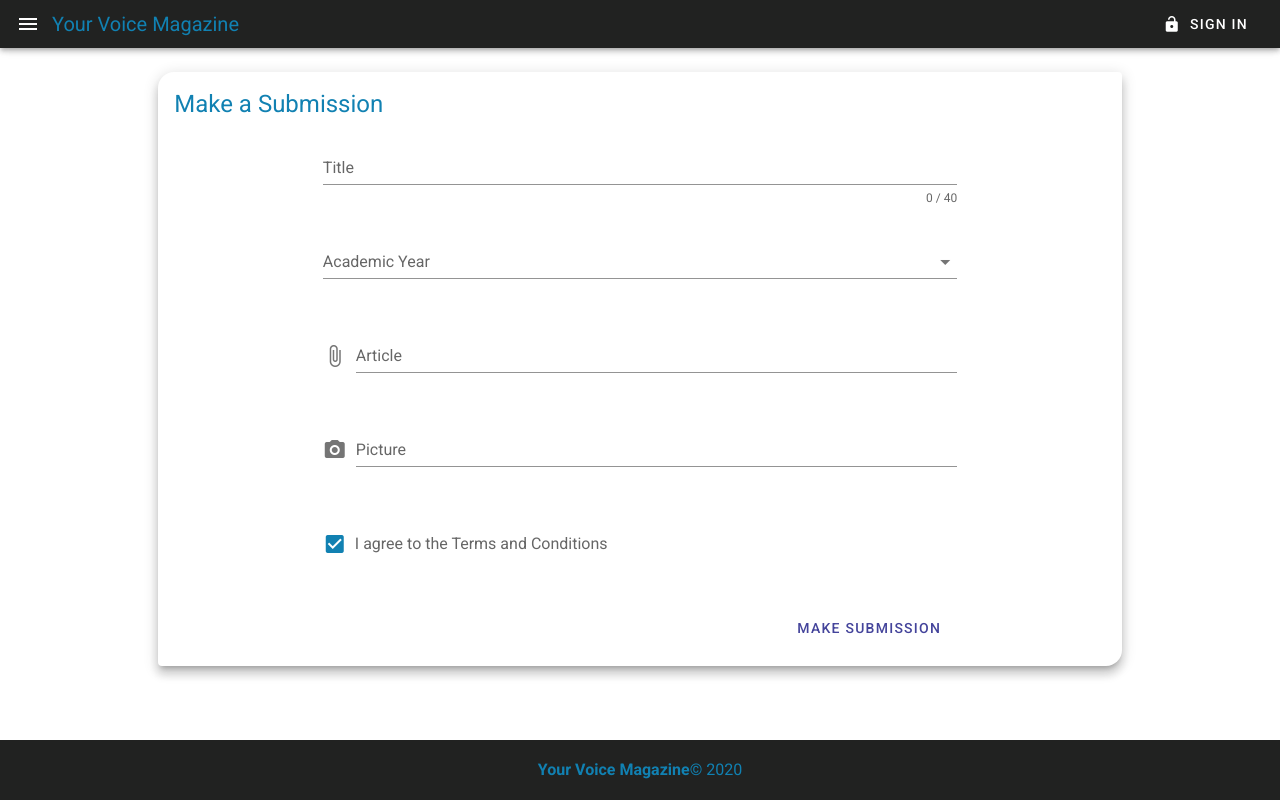
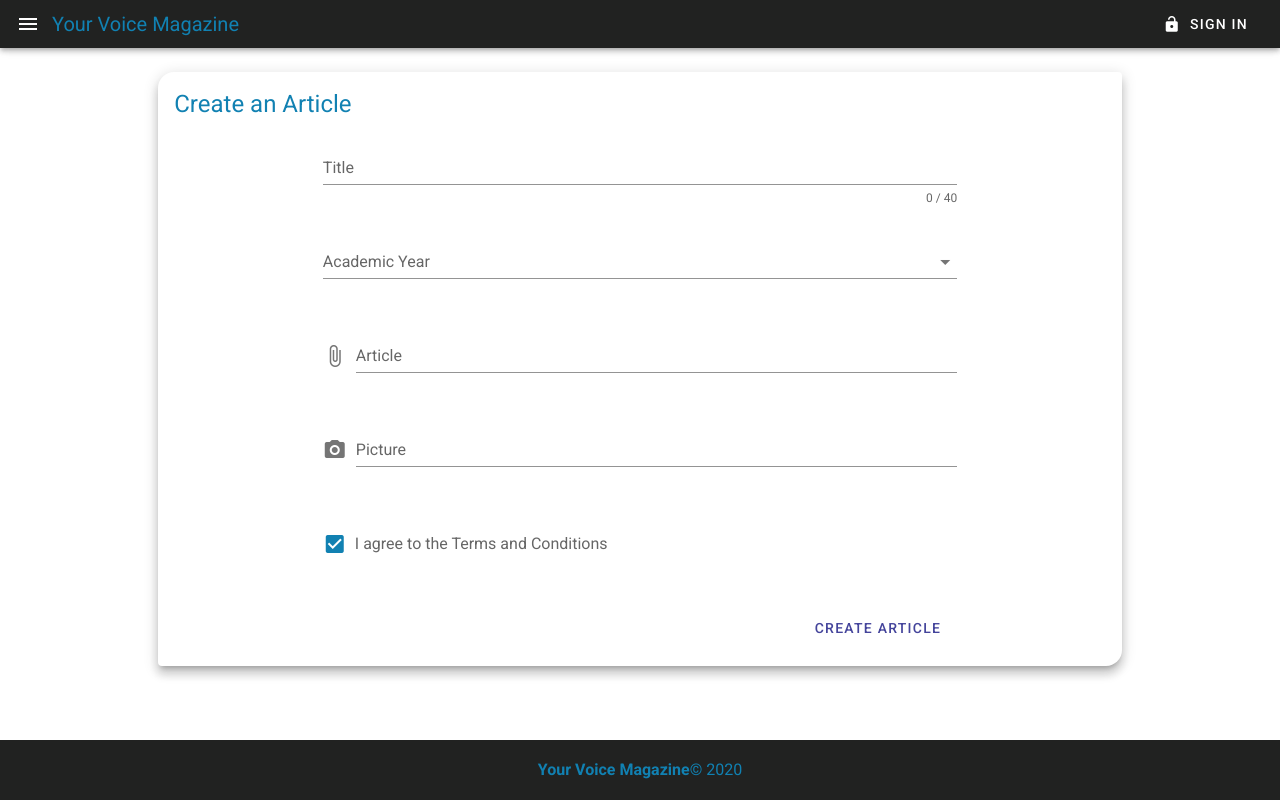
Before and after one commit to EWSD2/your-voice-client, a Nuxt app: page /Submissions/add in a window 1280 px wide. Built offline with nearby package versions, Linux system fonts and the light colour scheme.

Commit message:
Reword Submission to Article

```diff
--- a/pages/Submissions/add.vue
+++ b/pages/Submissions/add.vue
@@ -19,7 +19,7 @@
           elevation="8"
         >
           <v-card-title class="headline secondary--text">
-            Make a Submission
+            Create an Article
           </v-card-title>
           <v-form
             ref="form"
@@ -119,7 +119,7 @@
                     :disabled="!isFormValid"
                     type="submit"
                   >
-                    Make Submission
+                    Create Article
                   </v-btn>
                 </v-card-actions>
               </v-col>
```
